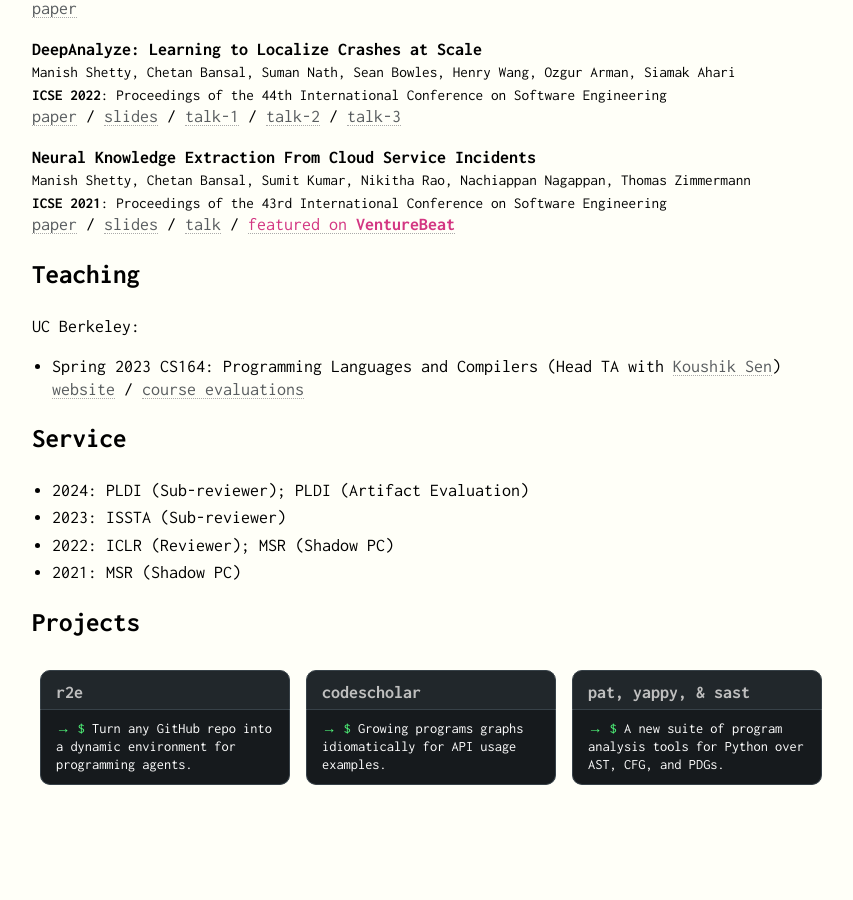
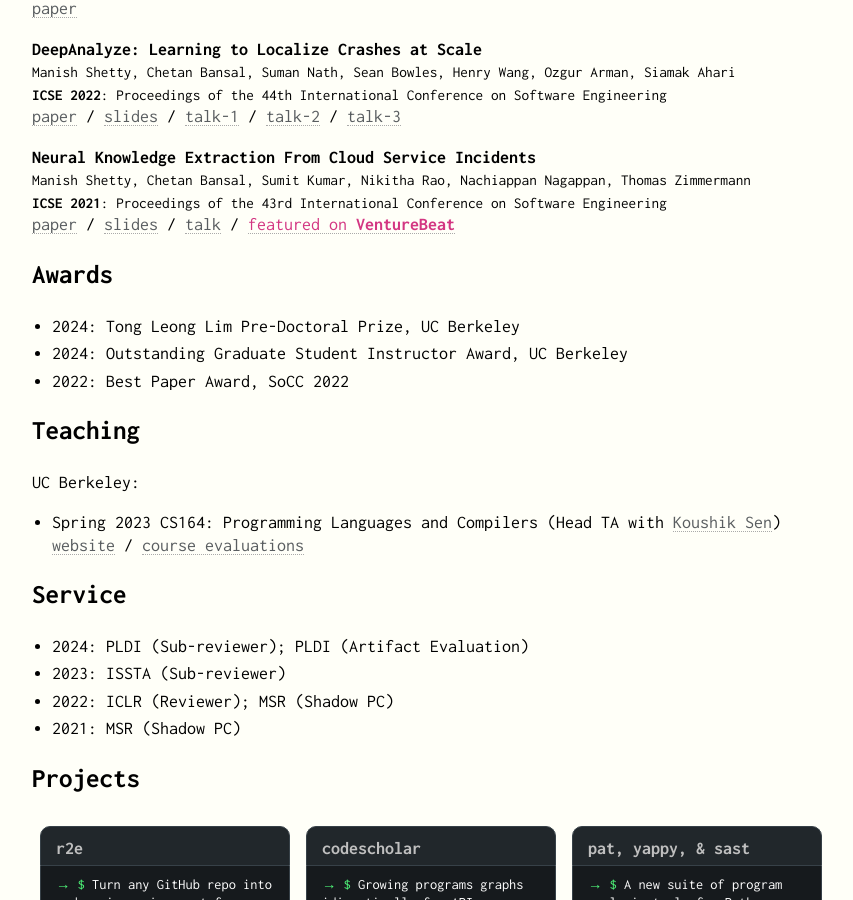
Before and after one commit to manishshettym/manishshettym.github.io, a Jekyll site: the page built from index.md, in a window 1280 px wide and 900 px high, scrolled down 1443 px. Shown: the whole window, without its empty margins (208-1061 px from the left). Built offline with Jekyll 4.4.1, drawn with Linux system fonts in a browser that asks for light colours; before the commit the page ends 2299 px from its top, so only the background shows below that; some of the changed text lies outside the part shown.

Commit message:
awards section

```diff
--- a/index.md
+++ b/index.md
@@ -34,7 +34,7 @@ developer and debugging tools for system reliability.
     <div class="card">
       <div class="info">
         <span><span class="title">Apr 2024. </span>
-          🎖️ Honored to have received the <a href="https://www2.eecs.berkeley.edu/Students/Awards/12/">Tong Leong Lim
+          🏆 Honored to have received the <a href="https://www2.eecs.berkeley.edu/Students/Awards/12/">Tong Leong Lim
             Pre-Doctoral Prize</a> at UC Berkeley
         </span>
       </div>
@@ -160,7 +160,13 @@ technical report, 2023 </span> <br>
 <!-- <a href="" style="color: #D33682;">Distinguished paper award nomination </a> -->
 
 
+## Awards
 
+<aside markdown="1">
+* 2024: Tong Leong Lim Pre-Doctoral Prize, UC Berkeley
+* 2024: Outstanding Graduate Student Instructor Award, UC Berkeley
+* 2022: Best Paper Award, SoCC 2022
+</aside>
 
 
 ## Teaching
```
